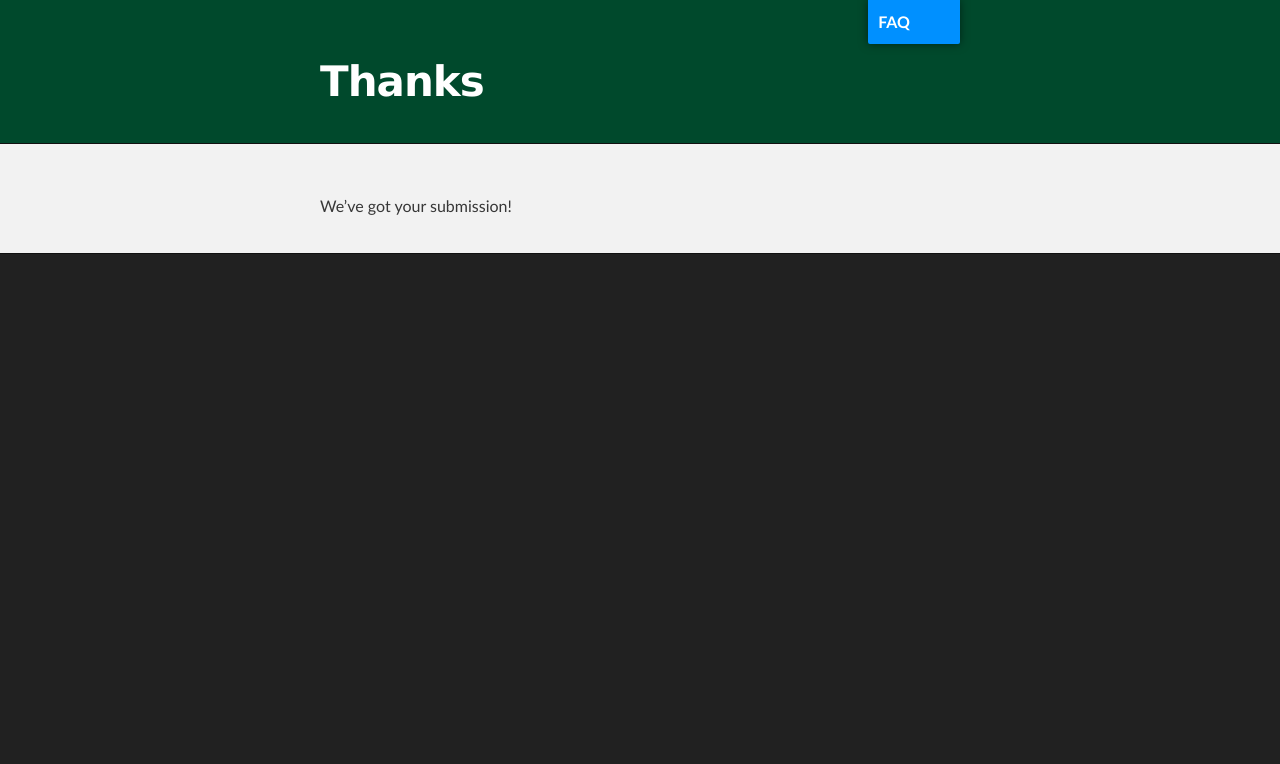
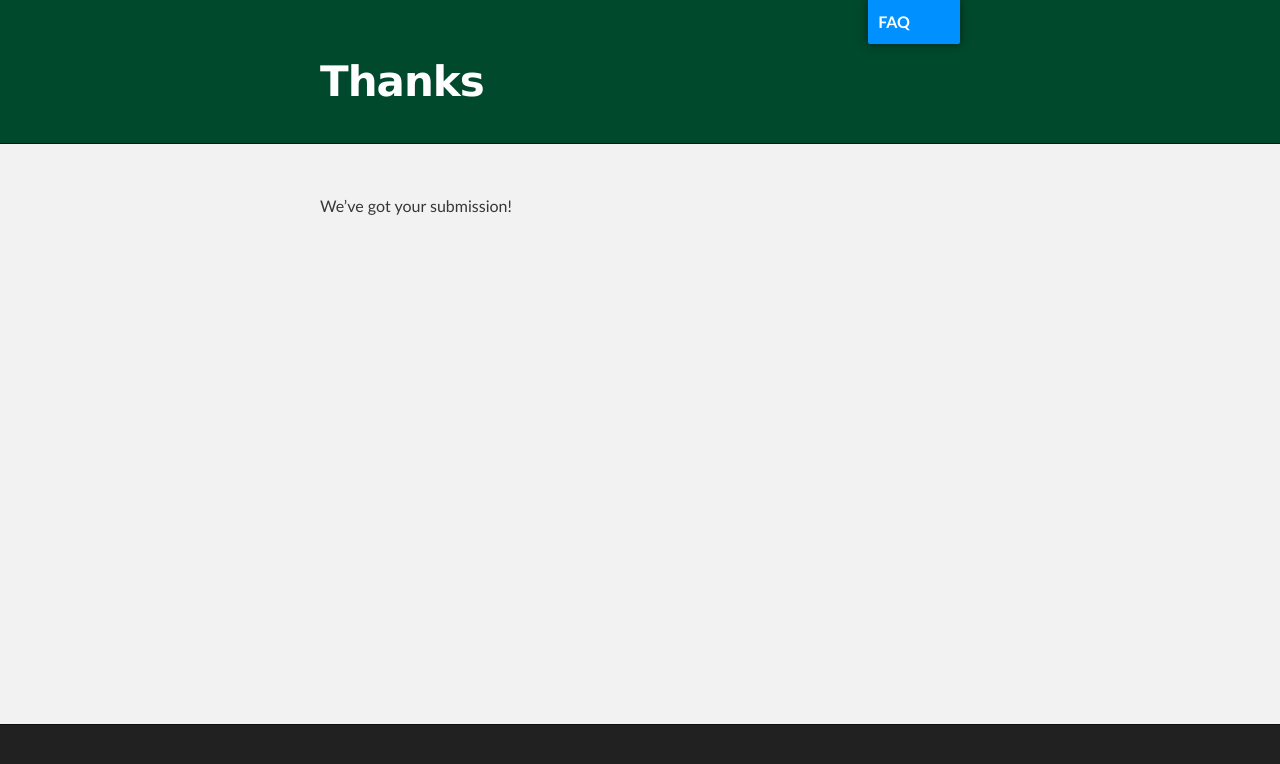
Before and after one commit to JosephMcArthur/rscvd-dev, a Jekyll site: the page built from thanks.md, in a window 1280 px wide. Shown: the top 764 px of the page. Built offline with Jekyll 4.4.1, drawn with Linux system fonts in a browser that asks for light colours.

Commit message:
now spaced nicely?

```diff
--- a/thanks.md
+++ b/thanks.md
@@ -2,3 +2,5 @@
 layout: thanks
 ---
 We've got your submission!
+
+<br><br><br><br><br><br><br><br><br><br><br><br><br><br><br><br><br><br><br>
```
